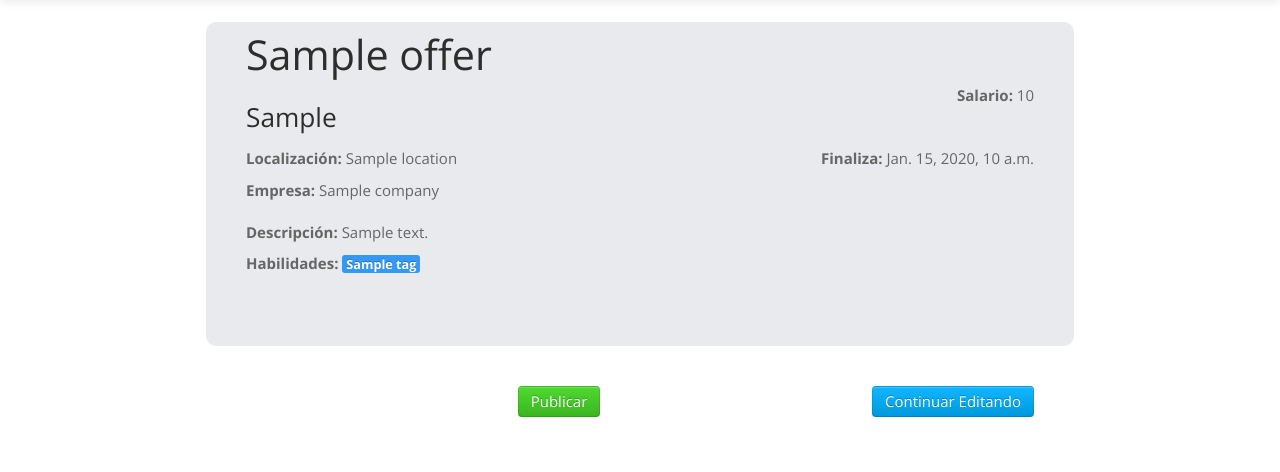
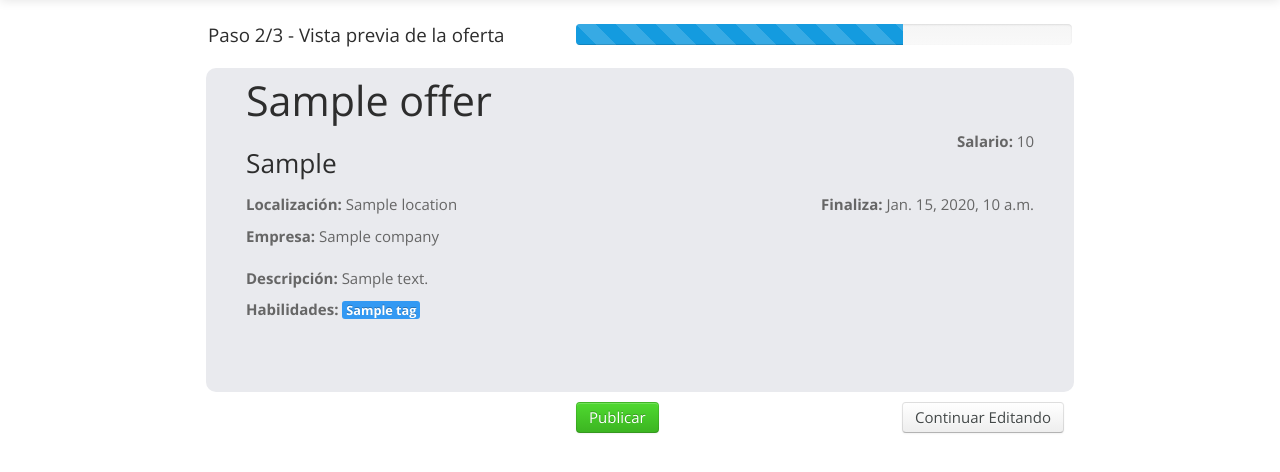
Before and after one commit to agar3s/recluta, a Django app: template recruiting/templates/position_preview.html in a window 1280 px wide. Shown: the part 48-520 px from the top of the page. Run offline with Django 3.2, Linux system fonts and the light colour scheme; the template is opened without the code that fills it: most values are stand-ins (such as "Sample title", 1, 10 or a date in 2020); some libraries are stand-ins or nearby versions.

Commit message:
Pay and Fixes

```diff
--- a/empleo_desarrolladores/models.py
+++ b/empleo_desarrolladores/models.py
@@ -18,7 +18,7 @@ class Company(models.Model):
     location = models.CharField(max_length=100)
     website = models.CharField(max_length=100, blank=True, null=True)
     email = models.EmailField(max_length=100)
-    phone = models.IntegerField(max_length=100)
+    phone = models.CharField(max_length=40)
     image = models.ImageField(upload_to=url, blank=True, null=True)
 
     def __unicode__(self):
--- a/recruiting/templates/_publish_offer.html
+++ b/recruiting/templates/_publish_offer.html
@@ -1,16 +1,13 @@
 <div class="borderedB" align = "center">
     {% if published_offers %}
-        {% if card %}
-            {% ifequal offer.state 0%}
-                <a href="/purchase/?offer={{offer.id}}" class="btn btn-success">Pagar y Publicar</a>
-                {% endifequal %}
-           {% else %}
-                {% ifequal offer.state 0%}
-                <a href="/user/card/?offer={{offer.id}}" class="btn btn-success">Pagar y Publicar</a>
-                {% endifequal %}
-           {% endif %}
+        <form action="https://gateway.payulatam.com/ppp-web-gateway/" method="POST">
+            <button type="submit" class="btn">Pagar y publicar</button>
+        </form>
+        <form action="https://gatewaylap.pagosonline.net/" method="POST">
+            <button type="submit" class="btn btn-primary btn-large">Pagar y publicar oferta resaltada</button>
+        </form>
     {% else %}
-        <a href="/purchase/?offer={{offer.id}}" class="btn btn-success">Publicar</a>
+        <a href="/purchase/?offer={{offer.id}}" class="btn btn-success center-horizontal">Publicar</a>
     {% endif %}
-    <a class="btn pull-right btn-primary" href="/positions/details/{{offer.slug}}">Continuar Editando</a>
+    <a class="btn pull-right" href="/positions/details/{{offer.slug}}">Continuar Editando</a>
 </div>
--- a/recruiting/templates/company_edit.html
+++ b/recruiting/templates/company_edit.html
@@ -1,9 +1,8 @@
 {% extends 'base.html' %}
 {% block content %}
-    <div class="span12 bordered2" align="center">
-    	<form action="" method="POST">
+    <div class="span12 bordered2">
+    	<form  action="" method="POST" class="form-horizontal">
             <legend>Detalles de la Empresa </legend>
-
             {% include '_form_fields.html' %}
             {% csrf_token %}
             <div class="control-group">
--- a/recruiting/templates/company_form.html
+++ b/recruiting/templates/company_form.html
@@ -1,12 +1,12 @@
 {% extends 'base.html' %}
 {% block content %}
-	<div class="bordered2" align="center" >
+	<div class="bordered2">
 	    <form action="" method="POST">
 	        <legend>Completa la información de la Empresa</legend>
 	        {% include '_form_fields.html' %}
 	        {% csrf_token %}
 	        <div class="control-group">
-	            <div class="controls" align="center">
+	            <div class="controls">
 	                <a href="{% url 'position_list_view' %}" class="btn">Cancelar</a>
 	                <button type="submit" class="btn btn-primary">Guardar</button>
 	            </div>
--- a/recruiting/templates/offer_detail.html
+++ b/recruiting/templates/offer_detail.html
@@ -21,7 +21,7 @@
        <div class="row-fluid">
             <div class="span6">
                 <p>
-                    <strong>Localización:</strong> {{ offer.location }}
+                    <strong>Ciudad:</strong> {{ offer.location }}
                 </p>
             </div>
             <div class="span6">
--- a/recruiting/templates/position_preview.html
+++ b/recruiting/templates/position_preview.html
@@ -1,5 +1,21 @@
 {% extends 'base.html' %}
 {% block content  %}
+{% ifequal offer.state 2%}
+{% else %}
+<div class="borderedB2">
+    <div class="row-fluid">
+        <div class="span5">
+            <h4 class="center-vertical">Paso 2/3 - Vista previa de la oferta</h4>
+        </div>
+        <div class="span7">
+            <div class="progress progress-striped">
+                <div class="bar" style="width:66%;"></div>
+            </div>
+        </div>
+
+    </div>
+</div>
+{% endifequal %}
 <div class="bordered2">
     <div class="row-fluid">
         <div class="span11">
--- a/recruiting/templates/search/home.html
+++ b/recruiting/templates/search/home.html
@@ -8,7 +8,7 @@
 	        <strong>Finaliza en</strong>
 	    </div>
 	    <div class="span1">
-	        <strong>Locación</strong>
+	        <strong>Ciudad</strong>
 	    </div>
 	    <div class="span1" align="center"><strong>Aplicantes</strong></div>
 	</div>
--- a/static/css/style.css
+++ b/static/css/style.css
@@ -41,8 +41,26 @@ body {
 .borderedB {
     border-color: #000;
     border-radius: 10px;
-    padding: 40px;
+    padding: 10px;
     margin: 0 15% 2% 15%;
+
+}
+
+.center-horizontal {
+    position: absolute;
+    left: 45%;
+}
+
+.center-vertical {
+    display: table-cell;
+    vertical-align: middle;
+}
+
+.borderedB2 {
+    border-color: #000;
+    border-radius: 10px;
+    padding: 2px;
+    margin: 0 15% 0 15%;
 
 }
 
@@ -94,6 +112,9 @@ body {
     width: 90%;
 }
 
+.content-accordion {
+    background-color: #e9eaee;
+}
 
 input.required,
 error {
```
Also changed, not shown: empleo_desarrolladores/forms.py (+5 -4 lines), recruiting/templates/_applicants_list.html (+7 -6 lines), recruiting/templates/_form_fields.html (+16 -4 lines), recruiting/templates/createPosition.html (+15 -0 lines), empleo_desarrolladores/migrations/0023_auto__chg_field_company_phone.py (added).
